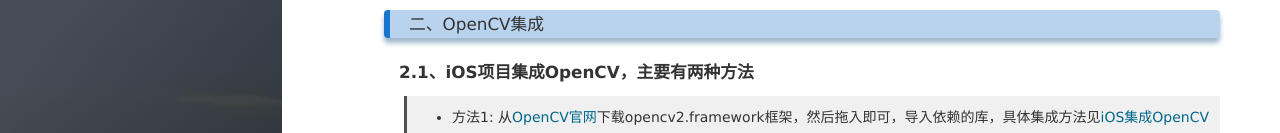
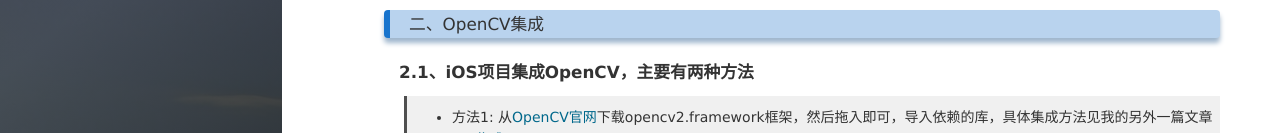
Before and after one commit to muzipiao/muzipiao.github.io, a Jekyll site: the page built from _posts/2017-07-13-iOS图像识别.md, in a window 1280 px wide and 900 px high, scrolled down 1747 px, cut to the strip 0-284 px from the top of the window. Shown: the part 151-284 px from the top of the strip. Built offline with Jekyll 4.4.1, drawn with Linux system fonts in a browser that asks for light colours; nearby versions of some CDN libraries; comment, search, counter and statistics services are not loaded.

Commit message:
添加链接

```diff
--- a/_posts/2017-07-13-iOS图像识别.md
+++ b/_posts/2017-07-13-iOS图像识别.md
@@ -64,7 +64,7 @@
 
 #### **2.1、iOS项目集成OpenCV，主要有两种方法**
 
-> * 方法1: 从[OpenCV官网](http://  )下载opencv2.framework框架，然后拖入即可，导入依赖的库，具体集成方法见[iOS集成OpenCV]()
+> * 方法1: 从[OpenCV官网](http://opencv.org)下载opencv2.framework框架，然后拖入即可，导入依赖的库，具体集成方法见我的另外一篇文章[iOS集成OpenCV](https://muzipiao.github.io/2017/07/iOS集成OpenCV/)
 
 > * 方法2: CocoaPods方式集成，Pod文件中配置pod 'OpenCV'，而实验证明，用CocoaPods方式配置虽然简单，但自动配置的不正确，存在名称重复等大量的问题。
 >
```
